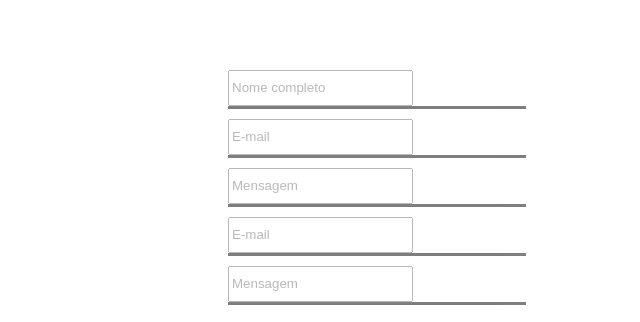
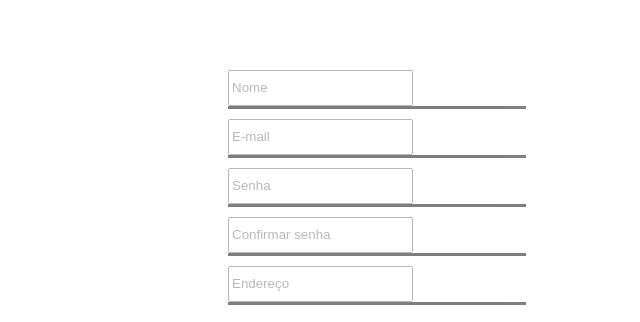
Before and after one commit to MigueXavier/cake-bros, a plain HTML site: page site/index4.html in a window 1280 px wide. Shown: the part 194-516 px from the top of the page, 263-903 px from the left. Drawn offline with Linux system fonts and the light colour scheme.

Commit message:
Update index4.html

```diff
--- a/site/index4.html
+++ b/site/index4.html
@@ -24,11 +24,11 @@
 
         <div>
 
-            <div id="conta_div2"> <input type="text" id="input_contato" placeholder="Nome completo"></div>
+            <div id="conta_div2"> <input type="text" id="input_contato" placeholder="Nome"></div>
             <div id="conta_div2"><input type="text" id="input_contato" placeholder="E-mail"></div>
-            <div id="conta_div2"><input type="text" id="input_contato" placeholder="Mensagem"></div>
-            <div id="conta_div2"><input type="text" id="input_contato" placeholder="E-mail"></div>
-            <div id="conta_div2"><input type="text" id="input_contato" placeholder="Mensagem"></div>
+            <div id="conta_div2"><input type="text" id="input_contato" placeholder="Senha"></div>
+            <div id="conta_div2"><input type="text" id="input_contato" placeholder="Confirmar senha"></div>
+            <div id="conta_div2"><input type="text" id="input_contato" placeholder="Endereço"></div>
             <div id="conta_div3"> <img src="Component 4.png" alt="" height="90px"></div>
         </div>
 
```
